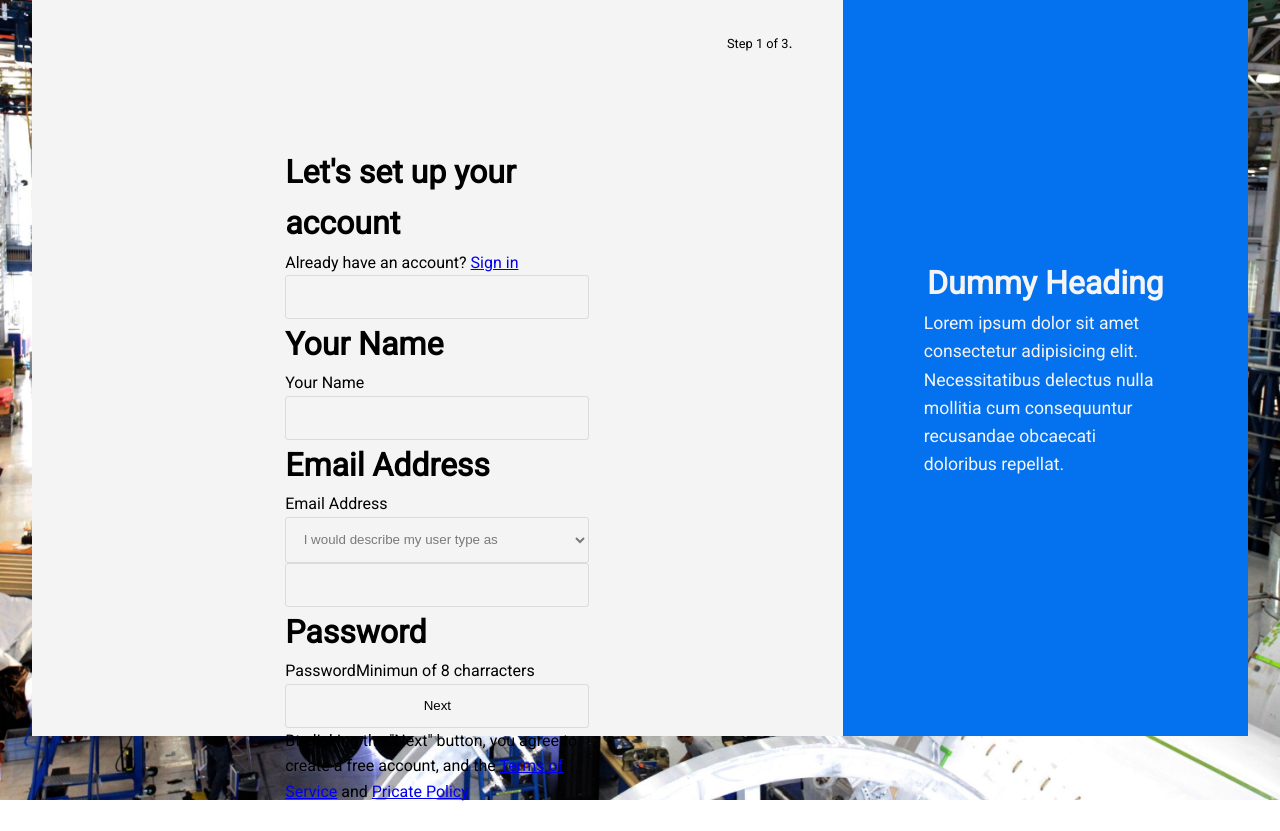
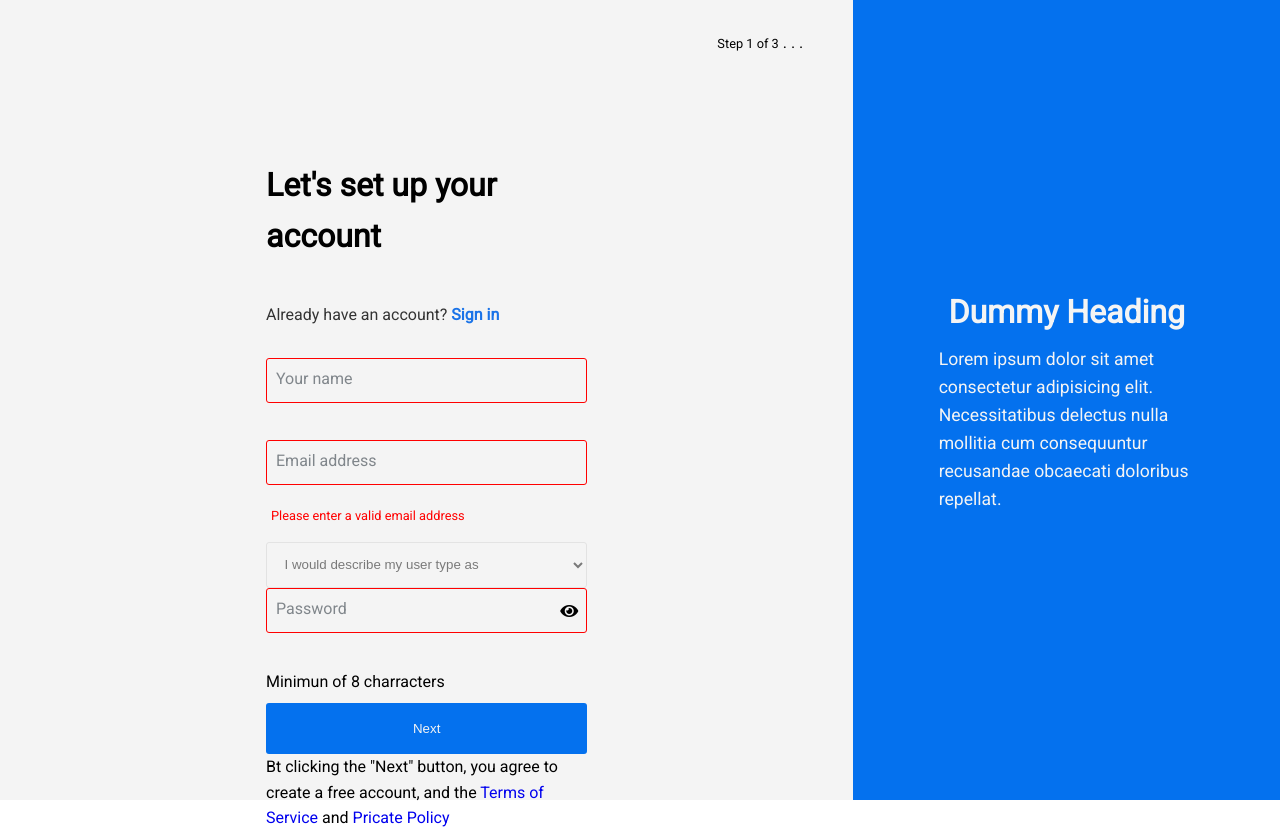
Before and after one commit to mahdiabubakar/fed-task, a React (Create React App) app: page / in a window 1280 px wide. Before the commit the page ends 804 px from the top, so only its background shows below. Built offline with nearby package versions, Linux system fonts and the light colour scheme.

Commit message:
Show password implemented

```diff
--- a/src/App.css
+++ b/src/App.css
@@ -15,7 +15,6 @@
 }
 
 body {
-  /* position: absolute; */
   font-family: 'Roboto', sans-serif;
   line-height: 1.6;
   font-size: 1rem;
@@ -33,40 +32,15 @@ body {
   justify-content: center;
 }
 
-.home .icons {
-  position: absolute;
-  top: 0;
-  z-index: 1;
-  width: 100vw;
-  height: 100vh;
-  z-index: 1;
-}
-
-.home .icons > div {
-  position: absolute;
-  top: 45vh;
-  width: 10px;
-  padding: 30px;
-}
-
-.home .icons > div.right {
-  position: absolute;
-  right: 0;
-}
-.home .icons > div.left {
-  position: absolute;
-  left: 0;
-}
-
-.home .icons > div a {
-  width: 100%;
+a {
+  text-decoration: none;
 }
 
 .form-overlay {
   position: absolute;
   background: hsl(0, 0%, 90%);
-  width: 95vw;
-  height: 92vh;
+  width: 100vw;
+  height: 100vh;
   display: grid;
   /* justify-content: center; */
   background: var(--primary-color);
@@ -98,40 +72,150 @@ body {
   display: inline;
 }
 
-.form-overlay > div.form-container form {
+form {
   height: 60%;
   width: 40%;
   display: grid;
   z-index: 2;
 }
 
-.form-overlay > div.form-container form > div {
-  /* height: 50px; */
+form > div {
   display: block;
   padding: 0 10px;
 }
 
-.form-overlay > div.form-container form > div input {
+form > div.form-head h1 {
+  margin-bottom: 40px;
+}
+
+form > div.form-head p {
+  color: #333;
+  margin-bottom: 30px;
+}
+
+form > div.form-head a {
+  color: #1a73e8;
+  font-weight: bold;
+}
+
+.Before-FS {
   display: block;
   width: 100%;
-  padding: 13.5px;
+  padding: 14px;
   border: none;
   outline: none;
   border-radius: 3px;
   background: transparent;
-  border: 1px solid rgba(0, 0, 0, 0.1);
+  border: 1px solid rgba(0, 0, 0, 0.07);
 }
 
-.form-overlay > div.form-container form > div select {
+input:invalid {
+  border: 1px solid red;
+}
+
+.submit {
+  display: block;
+  width: 100%;
+  padding: 18px;
+  border: none;
+  outline: none;
+  border-radius: 3px;
+  background: transparent;
+  background: var(--primary-color);
+  color: var(--light-color);
+}
+.submit:disabled {
+  background: rgb(233, 232, 232);
+  color: var(--dark-color);
+}
+
+.Before-FS:focus {
+  border: 1px solid var(--primary-color);
+  /* border-top: 1px solid transparent; */
+}
+
+.Fs-H {
+  opacity: 0;
+  transition: 0.2s;
+}
+
+.Fieldset > h1 {
+  position: relative;
+  top: -50px;
+  margin: -5px 2.5px -8px;
+  font: 1em normal;
+}
+
+.Fieldset > h1 > span {
+  float: left;
+  color: var(--primary-color);
+  background: var(--light-color);
+  padding: 0 5px;
+  font-size: 13px;
+}
+
+.Fieldset > h1::before {
+  content: ' ';
+  float: left;
+  margin: 0.5em 2px 1px -1px;
+  width: 0.75em;
+}
+
+.Fieldset > h1::after {
+  content: ' ';
+  display: block;
+  height: 1.5em;
+  left: 2px;
+  margin: 0 1px 0 0;
+  overflow: hidden;
+  position: relative;
+  top: 0.5em;
+}
+
+.error-password {
+  position: relative;
+  top: -15px;
+  left: 5px;
+  font-size: 0.8rem;
+  color: red;
+}
+
+.placeholder {
+  position: relative;
+  margin-left: 10px;
+  top: -48px;
+  color: #80868b;
+  font-size: 16px;
+  font-weight: 400;
+  pointer-events: none;
+  transition: 0.4s;
+}
+
+input:focus ~ label.placeholder {
+  top: -63px;
+  font-size: 10px;
+  opacity: 0;
+}
+
+input:focus + .Fs-H {
+  opacity: 1;
+}
+
+select {
   appearance: 10px;
   display: block;
   width: 100%;
   padding: 13.5px;
   background: transparent;
-  border: 1px solid rgba(0, 0, 0, 0.1);
   border-radius: 3px;
   color: rgba(0, 0, 0, 0.5);
   outline: none;
+  transition: 0.4s;
+  border: 1px solid rgba(0, 0, 0, 0.07);
+}
+
+select:focus {
+  border: 1px solid var(--primary-color);
 }
 
 .form-overlay > div.text-container {
@@ -142,7 +226,6 @@ body {
 .form-overlay > div.text-container div {
   width: 60%;
   margin: auto;
-  /* background: red; */
   height: 30%;
   display: flex;
   flex-direction: column;
--- /dev/null
+++ b/src/components/layouts/SignUp.jsx
@@ -0,0 +1,153 @@
+import React, { useState } from 'react';
+
+const SignUp = () => {
+  const [user, setUser] = useState({
+    name: '',
+    email: '',
+    developer: '',
+    teacher: '',
+    password: '',
+  });
+
+  const [form, setForm] = useState(false);
+
+  const { name, email, developer, teacher, password } = user;
+
+  const onChange = e => {
+    setUser({ ...user, [e.target.name]: e.target.value });
+  };
+  // const emailPattern = /\S+@\S+\.\S+/;
+
+  const showPass = () => {
+    const passwordInput = document.getElementById('password');
+    if (passwordInput.type === 'password') {
+      passwordInput.type = 'text';
+    } else {
+      passwordInput.type = 'password';
+    }
+  };
+
+  return (
+    <div className='form-overlay'>
+      <div className='form-container'>
+        <div className='top'>
+          <p>Step 1 of 3</p>
+          {'  '}
+          <span>. . .</span>
+        </div>
+        <form>
+          <div className='form-head'>
+            <h1>Let's set up your account</h1>
+            <p>
+              Already have an account? <a href='#!'> Sign in </a>
+            </p>
+          </div>
+          <div className='Fieldset'>
+            <input
+              type='text'
+              className='Before-FS'
+              name='name'
+              value={name}
+              min='3'
+              required
+              onChange={onChange}
+            />
+            <h1 className='Fs-H'>
+              <span>Your name</span>
+            </h1>
+            <label
+              className='placeholder'
+              style={{ display: name.length > 0 ? 'none' : 'block' }}>
+              Your name
+            </label>
+          </div>
+          <div className='Fieldset'>
+            <input
+              type='email'
+              className='Before-FS'
+              name='email'
+              value={email}
+              onChange={onChange}
+              required
+            />
+            <h1 className='Fs-H'>
+              <span>Email address</span>
+            </h1>
+            <label
+              className='placeholder'
+              style={{ display: email.length > 0 ? 'none' : 'block' }}>
+              Email address
+            </label>
+            <p className='error-password'>Please enter a valid email address</p>
+          </div>
+          <div>
+            <select name='job-title' defaultValue='user-type' required>
+              <option value='user-type' disabled>
+                I would describe my user type as
+              </option>
+              <option name='developer' value={developer}>
+                Developer
+              </option>
+              <option name='teacher' value={teacher}>
+                Teacher
+              </option>
+            </select>
+          </div>
+          <div className='Fieldset'>
+            <input
+              type='password'
+              className='Before-FS'
+              name='password'
+              value={password}
+              onChange={onChange}
+              id='password'
+              required
+            />
+            <h1 className='Fs-H'>
+              <span>Password</span>
+            </h1>
+            <label
+              className='placeholder'
+              style={{ display: password.length > 0 ? 'none' : 'block' }}>
+              Password
+            </label>
+            <i
+              onClick={() => showPass()}
+              class='fas fa-eye'
+              style={{
+                float: 'right',
+                padding: '9px',
+                cursor: 'pointer',
+                position: 'relative',
+                top: '-75px',
+              }}
+            />
+            <p>Minimun of 8 charracters</p>
+          </div>
+          <div>
+            <input type='submit' value='Next' className='submit' />
+          </div>
+          <div>
+            <p>
+              Bt clicking the "Next" button, you agree to create a free account,
+              and the <a href='#!'>Terms of Service</a> and{' '}
+              <a href='#!'>Pricate Policy</a>
+            </p>
+          </div>
+        </form>
+      </div>
+      <div className='text-container'>
+        <div>
+          <h1>Dummy Heading</h1>
+          <p>
+            Lorem ipsum dolor sit amet consectetur adipisicing elit.
+            Necessitatibus delectus nulla mollitia cum consequuntur recusandae
+            obcaecati doloribus repellat.
+          </p>
+        </div>
+      </div>
+    </div>
+  );
+};
+
+export default SignUp;
--- a/src/components/pages/Home.jsx
+++ b/src/components/pages/Home.jsx
@@ -1,25 +1,12 @@
-import React from 'react';
-import Modal from '../layouts/Modal';
+import React, { Fragment } from 'react';
+
+import SignUp from '../layouts/SignUp';
 
 const Home = () => {
   return (
-    <div className='home'>
-      <div className='icons'>
-        <div className='right'>
-          <a href='#!'>
-            <i class='far fa-chevron-right'></i>
-          </a>
-        </div>
-        <div>
-          <div className='left'>
-            <a href='#!'>
-              <i class='far fa-chevron-left'></i>
-            </a>
-          </div>
-        </div>
-      </div>
-      <Modal />
-    </div>
+    <Fragment>
+      <SignUp />
+    </Fragment>
   );
 };
 
```
